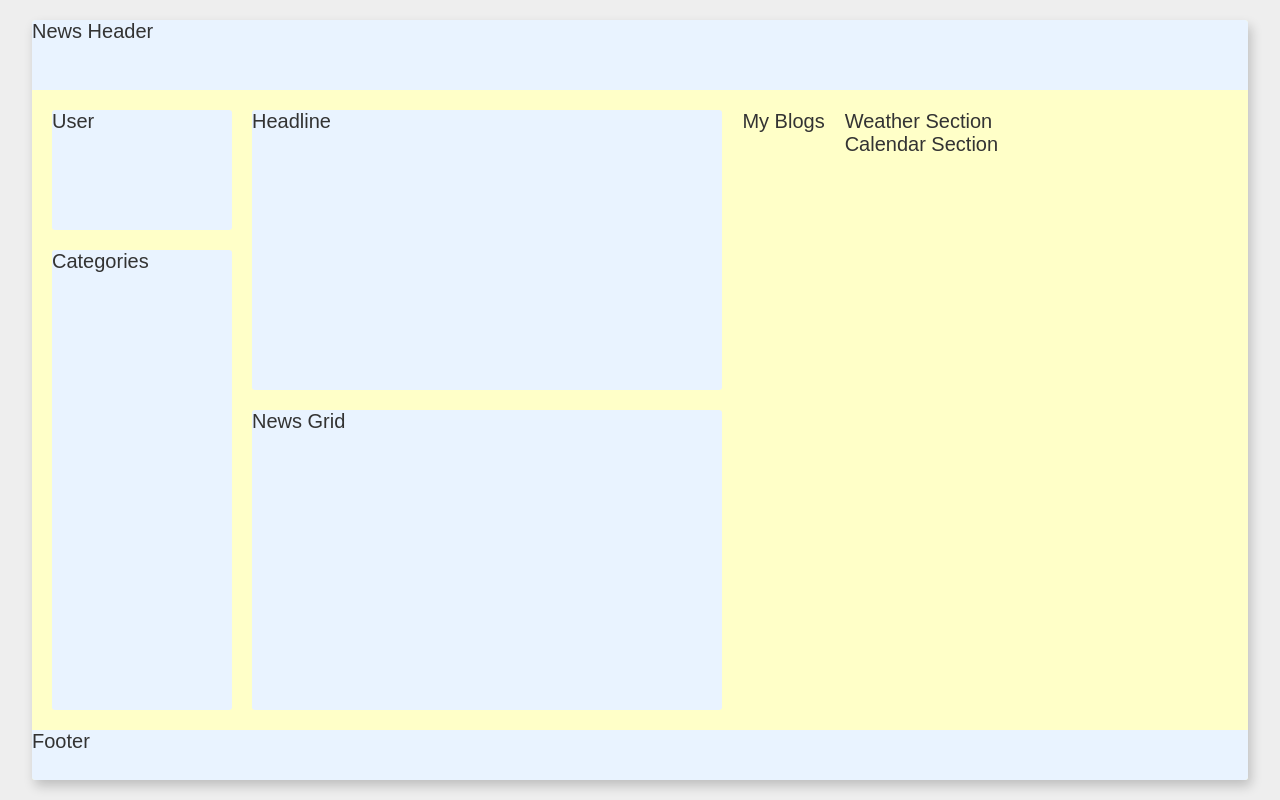
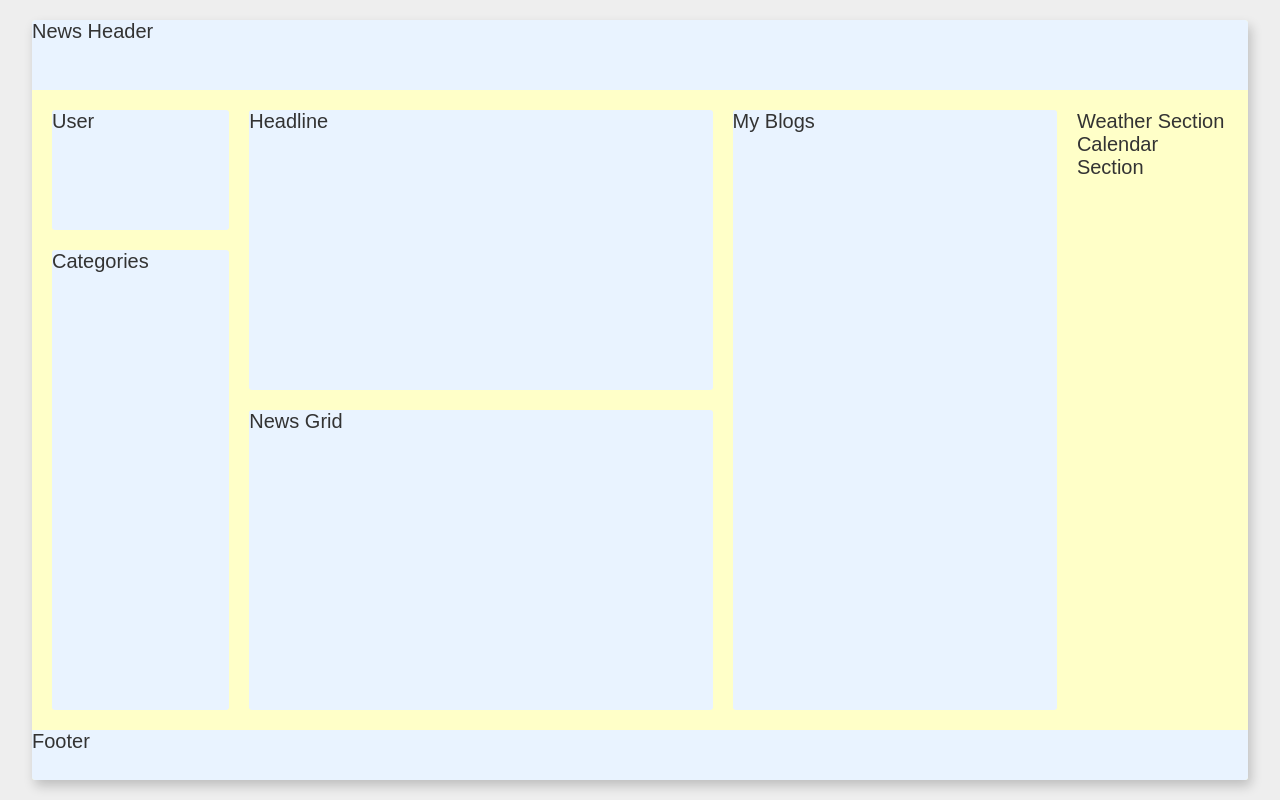
Before and after one commit to Nimira43/Atlas-News, a React (Vite) app: page / in a window 1280 px wide. Built offline with nearby package versions, Linux system fonts and the light colour scheme; a web font is replaced by a local one.

Commit message:
Styled .my-blogs

```diff
--- a/src/components/News.jsx
+++ b/src/components/News.jsx
@@ -14,7 +14,7 @@ const News = () => {
           <div className='headline bg-box'>Headline</div>
           <div className='news-grid bg-box'>News Grid</div>
         </div>
-        <div className='my-blogs'>My Blogs</div>
+        <div className='my-blogs bg-box'>My Blogs</div>
         <div className='weather-calendar'>
           <Weather />
           <Calendar />
--- a/src/index.css
+++ b/src/index.css
@@ -91,9 +91,6 @@ html {
   row-gap: var(--rem-2);
 }
 
-
-
-
 .bg-box {
   background-color: var(--support-blue-light);
   border-radius: var(--border-radius);
@@ -122,9 +119,9 @@ html {
 .headline {
   width: 100%;
   height: calc(50% - var(--rem-2));
+  margin-bottom: var(--rem-2);
   /* background-color: var(--support-blue-light);
   border-radius: var(--border-radius); */
-  margin-bottom: var(--rem-2);
 }
 
 .news-grid {
@@ -134,6 +131,13 @@ html {
   border-radius: var(--border-radius); */
 }
 
+.my-blogs {
+  width: clamp(20rem, 27cqi, 28%);
+  height: 100%;
+  /* background-color: var(--support-blue-light);
+    border-radius: var(--border-radius); */
+}
+
 .news-footer {
   width: 100%;
   min-height: 5rem;
```
